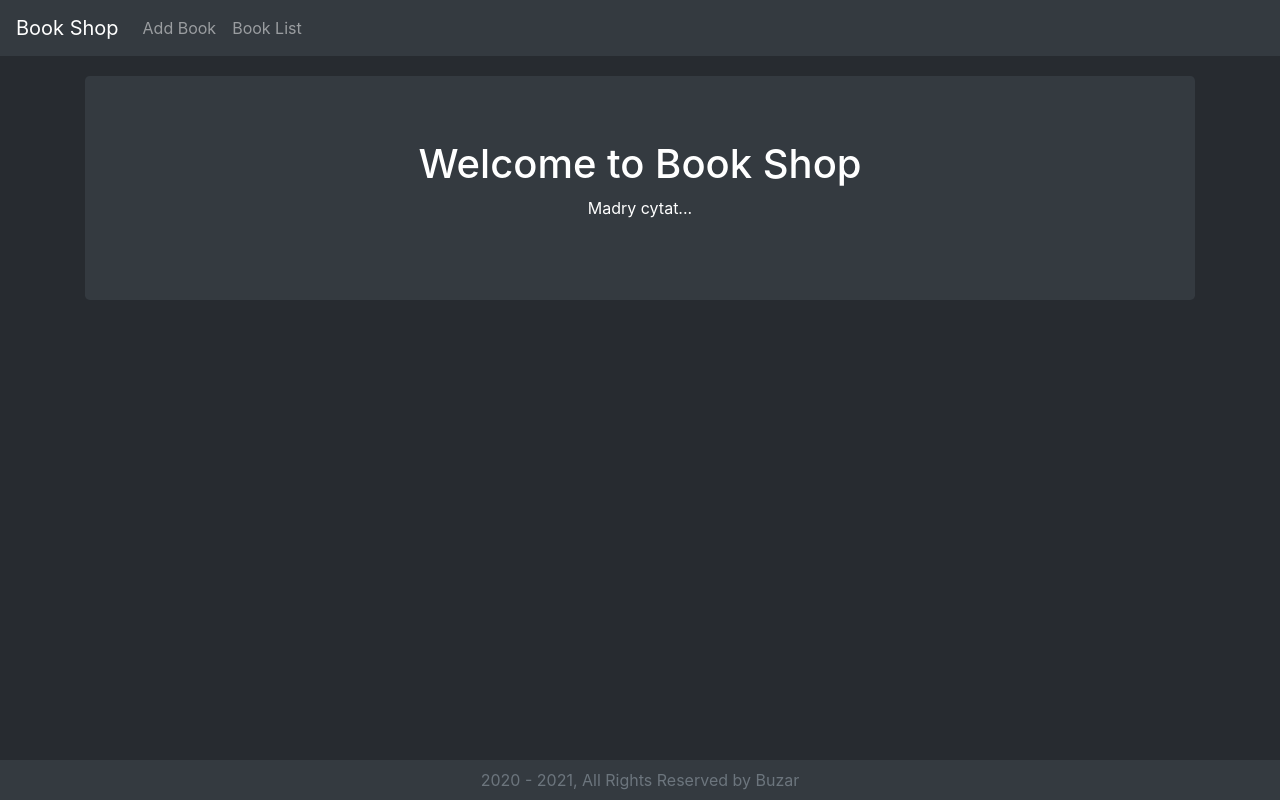
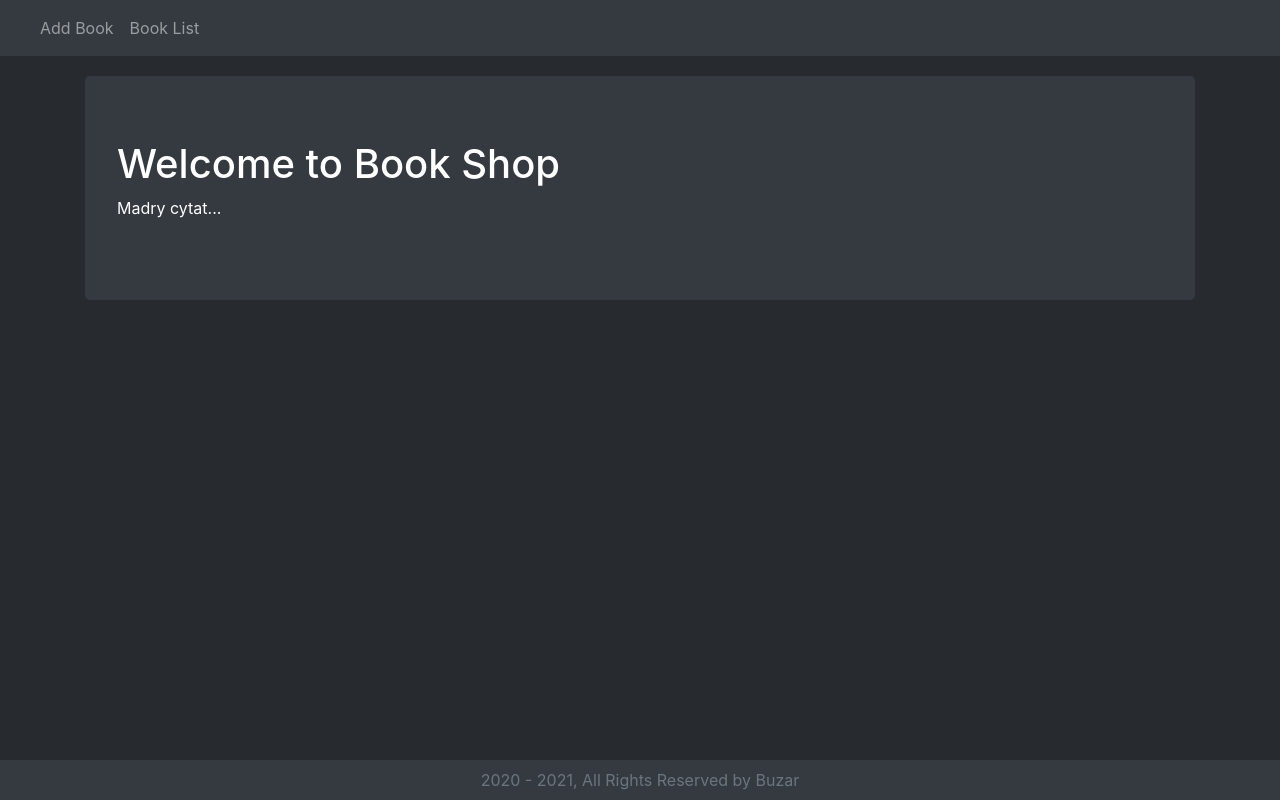
Before and after one commit to Buzar9/fresh-start, a React (Create React App) app in the folder 5-crud-security-userData/src/main/webapp/reactjs/: page / in a window 1280 px wide. Built offline with nearby package versions, Linux system fonts and the light colour scheme.

Commit message:
Add links to NavBar buttons

```diff
--- a/5-crud-security-userData/src/main/webapp/reactjs/package.json
+++ b/5-crud-security-userData/src/main/webapp/reactjs/package.json
@@ -10,6 +10,7 @@
     "react": "^16.13.1",
     "react-bootstrap": "^1.0.0",
     "react-dom": "^16.13.1",
+    "react-router-dom": "^5.1.2",
     "react-scripts": "3.4.1"
   },
   "scripts": {
--- a/5-crud-security-userData/src/main/webapp/reactjs/src/App.js
+++ b/5-crud-security-userData/src/main/webapp/reactjs/src/App.js
@@ -4,6 +4,9 @@
 import NavigationBar from './components/NavigationBar';
 import Welcome from "./components/Welcome";
 import Footer from './components/Footer';
+import Book from "./components/Book";
+import BookList from "./components/BookList";
+import {BrowserRouter as Router, Switch, Route} from 'react-router-dom';
 
 function App() {
     const marginTop = {
@@ -11,17 +14,21 @@
     }
 
   return (
-    <div className="App">
+    <Router>
         <NavigationBar />
         <Container>
             <Row>
                 <Col lg={12} style={marginTop}>
-                    <Welcome/>
+                    <Switch>
+                        <Route path="" exact component={Welcome}/>
+                        <Route path="" exact component={Book}/>
+                        <Route path="" exact component={BookList}/>
+                    </Switch>
                 </Col>
             </Row>
         </Container>
         <Footer/>
-    </div>
+    </Router>
   );
 }
 
--- /dev/null
+++ b/5-crud-security-userData/src/main/webapp/reactjs/src/components/Book.js
@@ -0,0 +1,11 @@
+import React from 'react';
+
+class Book extends React.Component {
+    render() {
+        return (<div className="text-white">Add Book</div>);
+    }
+
+
+}
+
+export default Book;
--- /dev/null
+++ b/5-crud-security-userData/src/main/webapp/reactjs/src/components/BookList.js
@@ -0,0 +1,11 @@
+import React from 'react';
+
+class BookList extends React.Component {
+    render() {
+        return (<div className="text-white">Book List</div>);
+    }
+
+
+}
+
+export default BookList;
--- a/5-crud-security-userData/src/main/webapp/reactjs/src/components/NavigationBar.js
+++ b/5-crud-security-userData/src/main/webapp/reactjs/src/components/NavigationBar.js
@@ -1,14 +1,18 @@
 import React from 'react';
 import {Navbar, Nav} from 'react-bootstrap';
+import {Link} from "react-router-dom";
+
 
 class NavigationBar extends React.Component {
     render() {
         return (
             <Navbar bg="dark" variant="dark">
-                <Navbar.Brand href="/">Book Shop</Navbar.Brand>
+                <Link to={""} className="navbar-brand">
+                {/*    Ewentualne zrodlo i rozmiar ikonki/ obrazka/ zdjecia */}
+                </Link>
                 <Nav className="mr-auto">
-                    <Nav.Link href="#">Add Book</Nav.Link>
-                    <Nav.Link href="#">Book List </Nav.Link>
+                    <Link to={"add"} className="nav-link">Add Book</Link>
+                    <Link to={"list"} className="nav-link">Book List </Link>
                 </Nav>
             </Navbar>
         );
```
Also changed, not shown: 1 other file (tests, documents, lock files or other folders).
